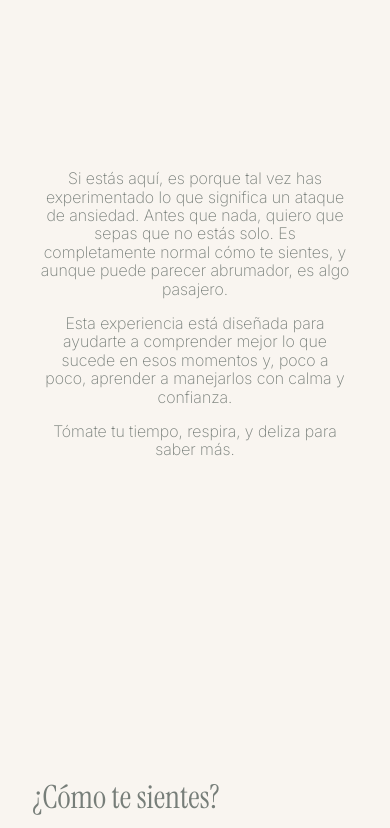
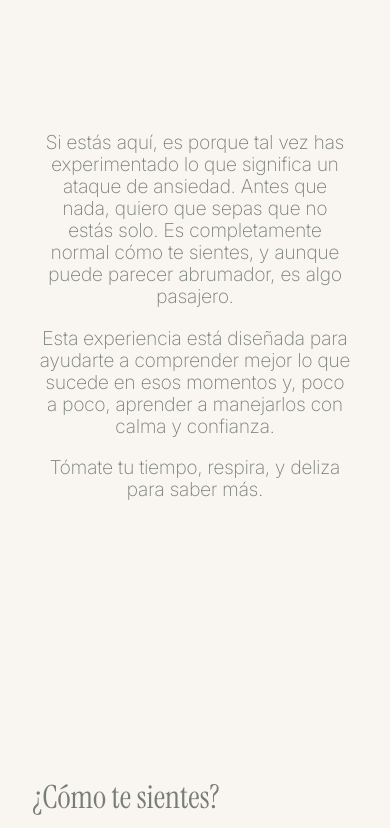
Before and after one commit to emuelisa/MarcoElisa_PFinal, a plain HTML site: page about.html in a window 390 px wide. Shown: the part 960-1788 px from the top of the page. Drawn offline with Linux system fonts and the light colour scheme; a script that the page names is missing.

Commit message:
[style]responsive

```diff
--- a/styles/main.css
+++ b/styles/main.css
@@ -330,7 +330,7 @@ body {
 }
 
 .section-content {
-    font-size: 1rem;
+    font-size: 1.2rem;
 }
 
 @media (min-width: 1024px) {
```
Also changed, not shown: index.html (+1 -1 lines).
